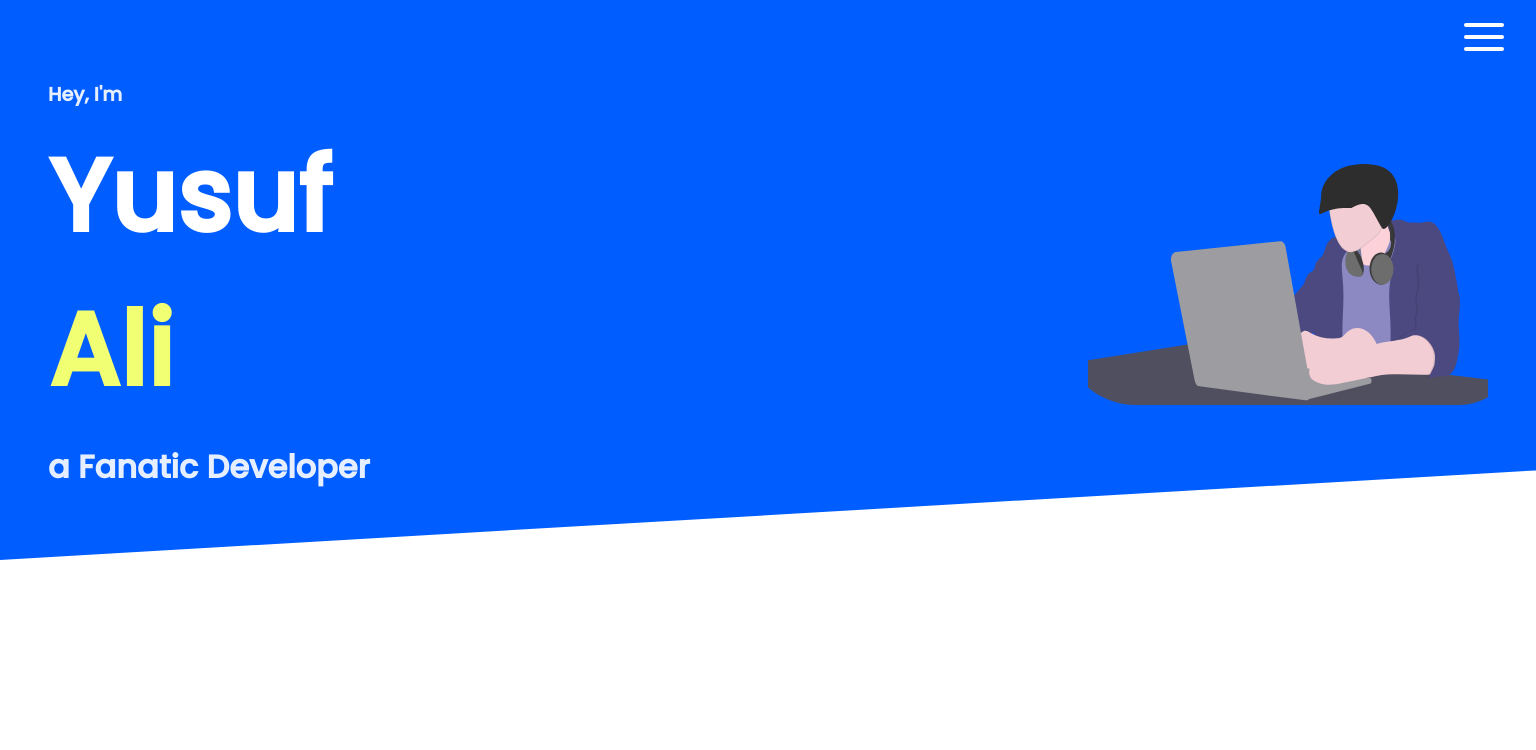
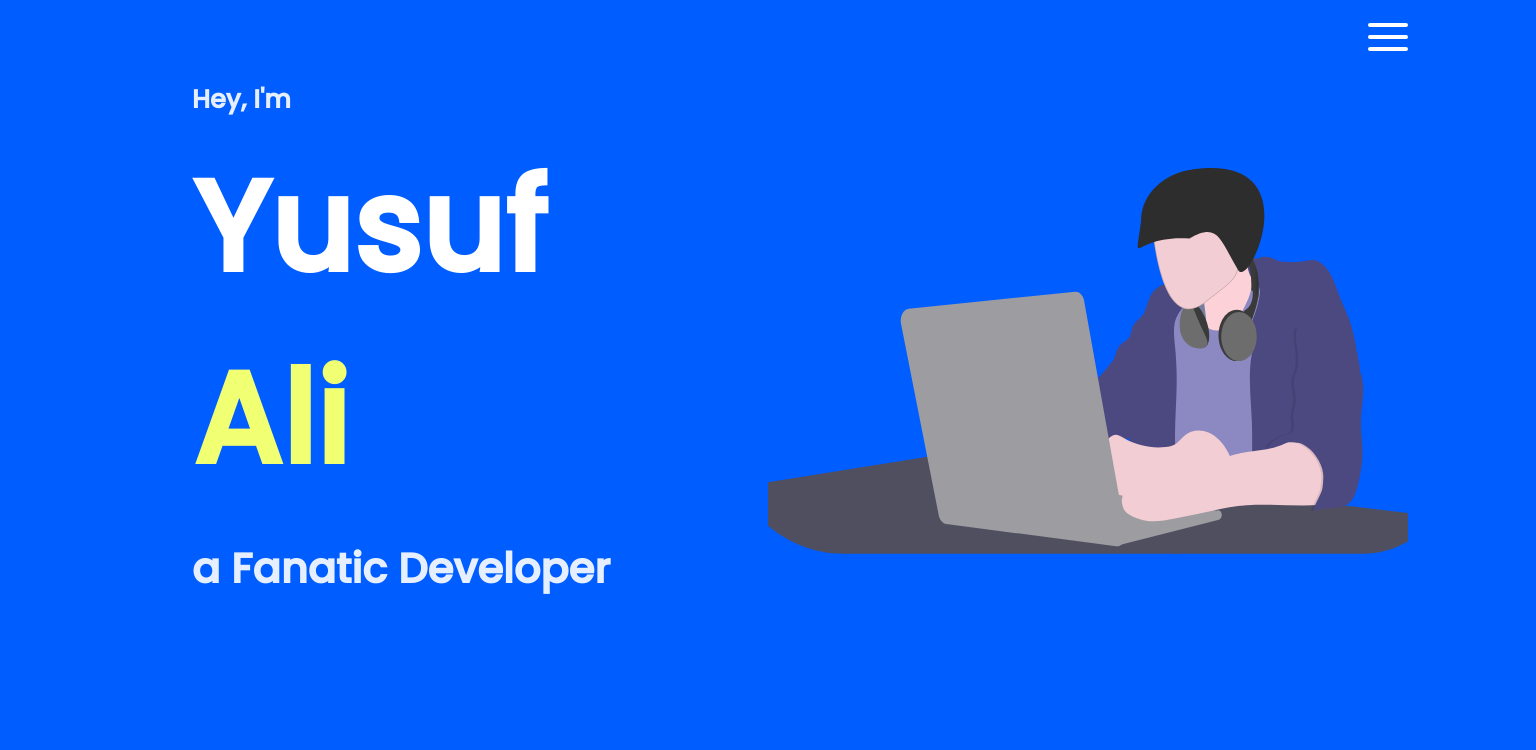
Before and after one commit to iamyusufali/my-portfolio, a React (Create React App) app: page / in a window 1536 px wide. Shown: the top 750 px of the page. Built offline with nearby package versions, Linux system fonts and the light colour scheme.

Commit message:
add media queries for desktop view

```diff
--- a/src/_Global_Styles/_variables.scss
+++ b/src/_Global_Styles/_variables.scss
@@ -4,5 +4,5 @@ $menucolor: rgba(255, 255, 255, 0.9);
 
 // Padding Values
 $mobilepadding: 0 2rem;
-$tabletpadding: 0 3rem;
-$desktoppadding: 0 4rem;
+$tabletpadding: 0 4rem;
+$desktoppadding: 0 8rem 0 12rem;
--- a/src/components/header/header.styles.scss
+++ b/src/components/header/header.styles.scss
@@ -5,14 +5,12 @@ header {
   background-color: $appcolor;
   clip-path: polygon(100% 0, 100% 84%, 0 100%, 0 0);
   padding: $mobilepadding;
-  // border: 4px solid greenyellow;
+  main {
+    padding-top: 5rem;
+  }
 }
 
-main {
-  // border: 4px solid tomato;
-  padding-top: 5rem;
 .intro-container {
-    // border: 4px solid white;
   h3,
   h4 {
     color: #fff;
@@ -45,11 +43,9 @@ main {
     display: none;
   }
 }
-}
 
 // Responsive styles
 @media screen and (min-width: 360px) {
-  main {
   .intro-container {
     h4 {
       font-size: 1.6em;
@@ -63,10 +59,12 @@ main {
     }
   }
 }
+
+@media screen and (min-width: 460px) {
+  header {
+    min-height: 40rem;
   }
 
-@media screen and (min-width: 460px) {
-  main {
   .intro-container {
     h4 {
       font-size: 1.8em;
@@ -80,12 +78,12 @@ main {
     }
   }
 }
-}
 
 @media screen and (min-width: 560px) {
   main {
     display: flex;
     justify-content: space-between;
+  }
 
   .intro-container {
     h4 {
@@ -101,18 +99,16 @@ main {
   }
 
   .image-container {
-      display: flex;
-      align-items: center;
+    margin-top: 5rem;
+
     img {
       display: block;
       width: 15rem;
     }
   }
 }
-}
 
-@media screen and (min-width: 640px) {
-  main {
+@media screen and (min-width: 620px) {
   .intro-container {
     h4 {
       font-size: 1.6em;
@@ -132,34 +128,42 @@ main {
     }
   }
 }
-}
 
 @media screen and (min-width: 720px) {
-  main {
   .image-container {
     img {
-        width: 22rem;
-      }
+      width: 23rem;
     }
   }
 }
 
-@media screen and (min-width: 800px) {
-  header {
-    padding: $tabletpadding;
+@media screen and (min-width: 820px) {
+  .intro-container {
+    h4 {
+      font-size: 1.4em;
     }
 
-  main {
+    .name {
+      h1,
+      h2 {
+        font-size: 5em;
+      }
+    }
+  }
+
   .image-container {
     img {
       width: 25rem;
     }
   }
 }
+
+@media screen and (min-width: 880px) {
+  header {
+    min-height: 45rem;
+    padding: $tabletpadding;
   }
 
-@media screen and (min-width: 880px) {
-  main {
   .intro-container {
     h4 {
       font-size: 1.8em;
@@ -173,11 +177,17 @@ main {
     }
   }
 }
+
+@media screen and (min-width: 940px) {
+  header {
+    min-height: 44rem;
   }
 
-@media screen and (min-width: 940px) {
-  main {
   .intro-container {
+    h3 {
+      font-size: 1.4em;
+    }
+
     h4 {
       font-size: 2em;
     }
@@ -190,4 +200,145 @@ main {
     }
   }
 }
+
+@media screen and (min-width: 1080px) {
+  header {
+    min-height: 48rem;
   }
+
+  .intro-container {
+    h4 {
+      font-size: 2em;
+    }
+
+    .name {
+      h1,
+      h2 {
+        font-size: 7em;
+      }
+    }
+  }
+
+  .image-container {
+    img {
+      width: 28rem;
+    }
+  }
+}
+
+@media screen and (min-width: 1100px) {
+  .intro-container {
+    h4 {
+      font-size: 2.2em;
+    }
+
+    .name {
+      h1,
+      h2 {
+        font-size: 7.2em;
+      }
+    }
+  }
+
+  .image-container {
+    img {
+      width: 30rem;
+    }
+  }
+}
+
+@media screen and (min-width: 1240px) {
+  .intro-container {
+    h3 {
+      font-size: 1.6em;
+    }
+
+    h4 {
+      font-size: 2em;
+    }
+
+    .name {
+      h1,
+      h2 {
+        font-size: 7em;
+      }
+    }
+  }
+}
+
+@media screen and (min-width: 1280px) {
+  header {
+    padding: $desktoppadding;
+  }
+}
+
+@media screen and (min-width: 1420px) {
+  .intro-container {
+    h4 {
+      font-size: 2.5em;
+    }
+
+    .name {
+      h1,
+      h2 {
+        font-size: 7.5em;
+      }
+    }
+  }
+
+  .image-container {
+    img {
+      width: 34rem;
+    }
+  }
+}
+
+@media screen and (min-width: 1520px) {
+  header {
+    min-height: 56rem;
+  }
+
+  .intro-container {
+    h4 {
+      font-size: 2.6em;
+    }
+
+    .name {
+      h1,
+      h2 {
+        font-size: 8em;
+      }
+    }
+  }
+
+  .image-container {
+    img {
+      width: 40rem;
+    }
+  }
+}
+
+@media screen and (min-width: 1740px) {
+  .intro-container {
+    h3 {
+      font-size: 1.8em;
+    }
+
+    h4 {
+      font-size: 3em;
+    }
+
+    .name {
+      h1,
+      h2 {
+        font-size: 8.4em;
+      }
+    }
+  }
+
+  .image-container {
+    img {
+      width: 44rem;
+    }
+  }
+}
--- a/src/components/navbar/navbar.styles.scss
+++ b/src/components/navbar/navbar.styles.scss
@@ -65,3 +65,16 @@ nav {
     }
   }
 }
+
+// Responsive styles
+@media screen and (min-width: 880px) {
+  nav {
+    padding: $tabletpadding;
+  }
+}
+
+@media screen and (min-width: 1280px) {
+  nav {
+    padding: $desktoppadding;
+  }
+}
```
Lines whose indentation alone changed are shown as unchanged.
